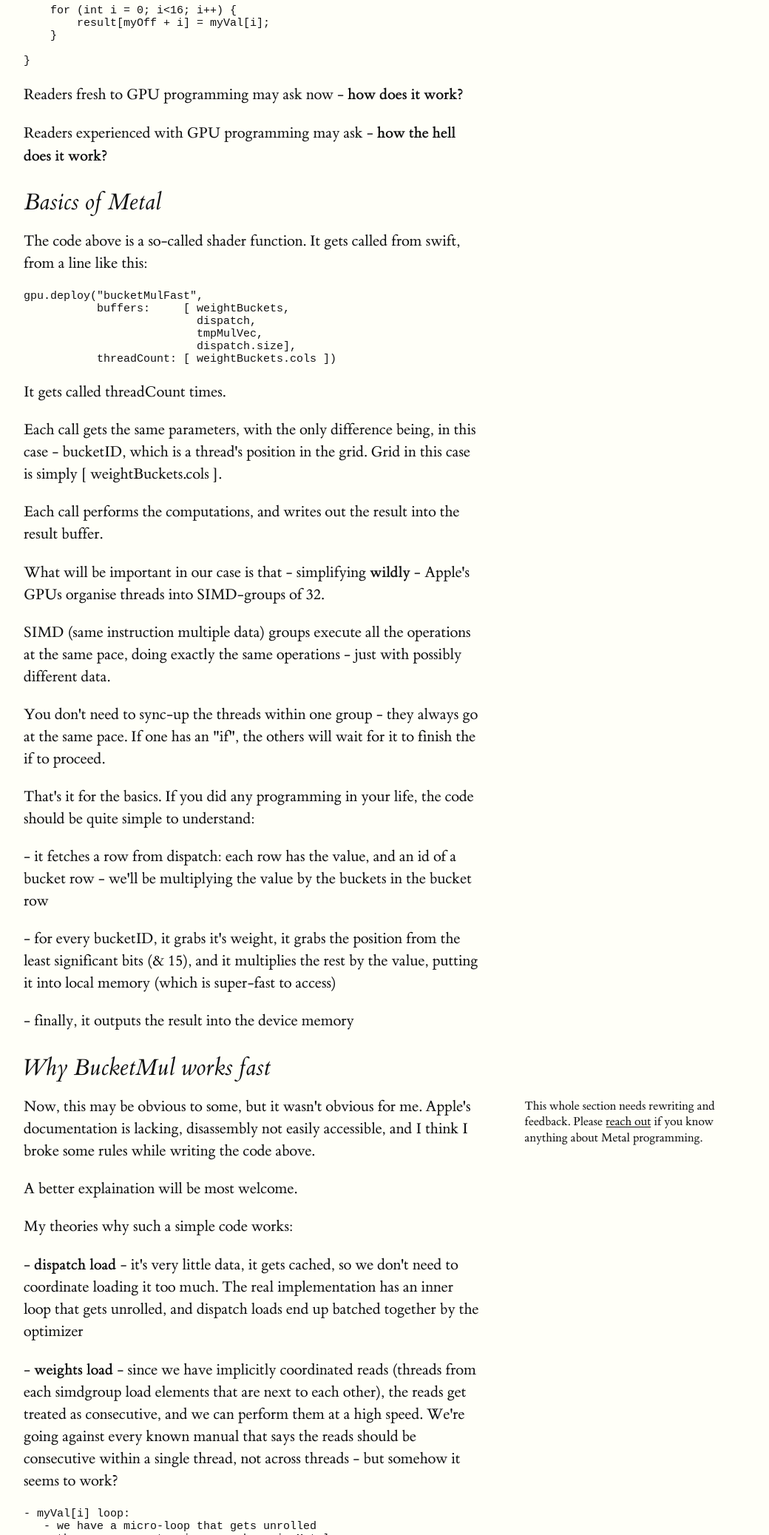
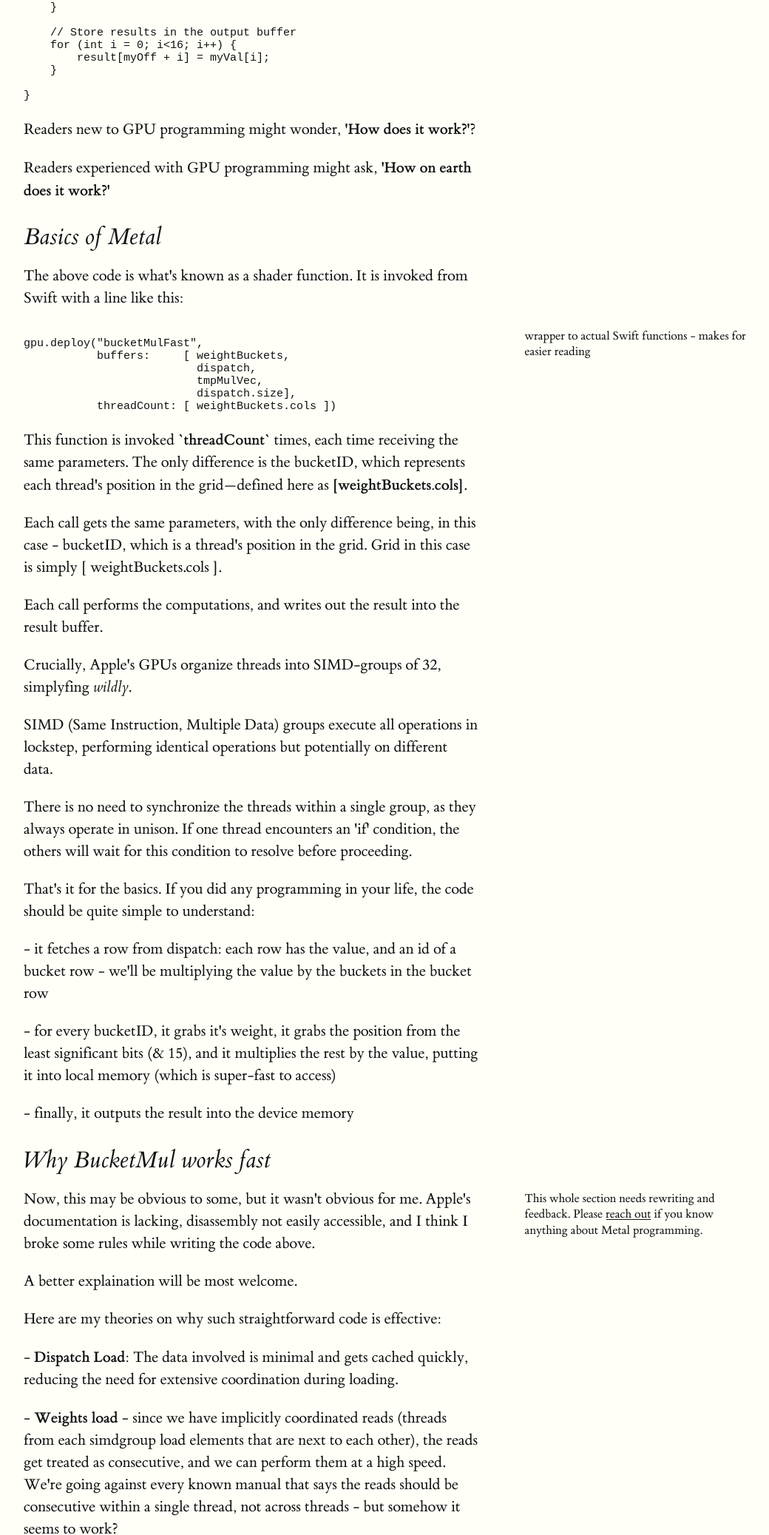
Before and after one commit to kolinko/effort, a website: page docs/gpu.html in a window 1280 px wide. Shown: the part 725-2800 px from the top of the page at 74% size, without its empty margins (128-1168 px from the left). Drawn offline with nearby package versions, Linux system fonts and the light colour scheme.

Commit message:
grammar etc

```diff
--- a/docs/gpu.html
+++ b/docs/gpu.html
@@ -34,9 +34,7 @@
       <section>
 
 <p>
-Let's see a <b>simplified</b> version of the main bucketMul function.
-
-It receives dispatch as a parameter, model weights, and outputs muls into the result.
+Below is a simplified version of the main <b>bucketMul</b> function. This function takes dispatch as a parameter, along with model weights, and outputs multiplications into the result.
 
 <pre>
 kernel void bucketMul(
@@ -49,17 +47,18 @@ kernel void bucketMul(
     float myVal[16] = {0};
 
     for (uint r=0; r&lt;dispatchSize; r+=1) {
-            float2 d = dispatch[rowOffset];
-            half w = weights[int(d[1]) + bucketID];
+            float2 d = dispatch[rowOffset]; // d[0] is weight, d[1] is rowId
+            half w = weights[int(d[1]) + bucketID]; // Get weight based on dispatch
 
-            float v = d[0]*float(w);
-            ushort pos = as_type&lt;ushort>(w) & 15;
+            float v = d[0]*float(w); // Perform multiplication
+            ushort pos = as_type&lt;ushort>(w) & 15; // Get position for the result
 
             for (int i=0; i&lt;16; i++) {
                 myVal[i] += (pos == i) ? v : 0;
             }
     }
 
+    // Store results in the output buffer
     for (int i = 0; i&lt;16; i++) {
         result[myOff + i] = myVal[i];
     }
@@ -68,15 +67,19 @@ kernel void bucketMul(
 </pre>
 
 <p>
-Readers fresh to GPU programming may ask now - <b>how does it work?</b>
+Readers new to GPU programming might wonder, <b>'How does it work?'</b>?
 <p>
-Readers experienced with GPU programming may ask - <b>how the hell does it work?</b>
+Readers experienced with GPU programming might ask, <b>'How on earth does it work?'</b>
 
 <h2>Basics of Metal</h2>
 <p>
-The code above is a so-called shader function. It gets called from swift, from a line like this:
+The above code is what's known as a shader function. It is invoked from Swift with a line like this:
+<p><span class="marginnote">
+wrapper to actual Swift functions - makes for easier reading
+</span>
 
 <pre>
+
 gpu.deploy("bucketMulFast",
            buffers:     [ weightBuckets,
                           dispatch,
@@ -85,17 +88,17 @@ gpu.deploy("bucketMulFast",
            threadCount: [ weightBuckets.cols ])
 </pre>
 <p>
-It gets called threadCount times.
+This function is invoked <b>`threadCount`</b> times, each time receiving the same parameters. The only difference is the bucketID, which represents each thread's position in the grid—defined here as <b>[weightBuckets.cols]</b>.
 <p>
 Each call gets the same parameters, with the only difference being, in this case - bucketID, which is a thread's position in the grid. Grid in this case is simply [ weightBuckets.cols ].
 <p>
 Each call performs the computations, and writes out the result into the result buffer.
 <p>
-What will be important in our case is that - simplifying <b>wildly</b> - Apple's GPUs organise threads into SIMD-groups of 32.
+Crucially, Apple's GPUs organize threads into SIMD-groups of 32, simplyfing <i>wildly</i>.
 <p>
-SIMD (same instruction multiple data) groups execute all the operations at the same pace, doing exactly the same operations - just with possibly different data.
+SIMD (Same Instruction, Multiple Data) groups execute all operations in lockstep, performing identical operations but potentially on different data.
 <p>
-You don't need to sync-up the threads within one group - they always go at the same pace. If one has an "if", the others will wait for it to finish the if to proceed.
+There is no need to synchronize the threads within a single group, as they always operate in unison. If one thread encounters an 'if' condition, the others will wait for this condition to resolve before proceeding.
 <p>
 That's it for the basics. If you did any programming in your life, the code should be quite simple to understand:
 <p>
@@ -116,11 +119,11 @@ That's it for the basics. If you did any programming in your life, the code shou
 <p>
 A better explaination will be most welcome.
 <p>
-My theories why such a simple code works:
+Here are my theories on why such straightforward code is effective:
 <p>
-- <b>dispatch load</b> - it's very little data, it gets cached, so we don't need to coordinate loading it too much. The real implementation has an inner loop that gets unrolled, and dispatch loads end up batched together by the optimizer
+- <b>Dispatch Load</b>: The data involved is minimal and gets cached quickly, reducing the need for extensive coordination during loading.
 <p>
-- <b>weights load</b> - since we have implicitly coordinated reads (threads from each simdgroup load elements that are next to each other), the reads get treated as consecutive, and we can perform them at a high speed. We're going against every known manual that says the reads should be consecutive within a single thread, not across threads - but somehow it seems to work?
+- <b>Weights load</b> - since we have implicitly coordinated reads (threads from each simdgroup load elements that are next to each other), the reads get treated as consecutive, and we can perform them at a high speed. We're going against every known manual that says the reads should be consecutive within a single thread, not across threads - but somehow it seems to work?
 
 <p>
 
```
